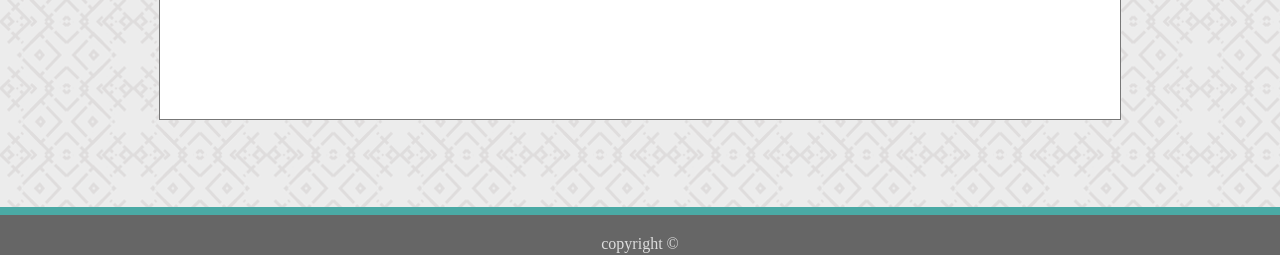
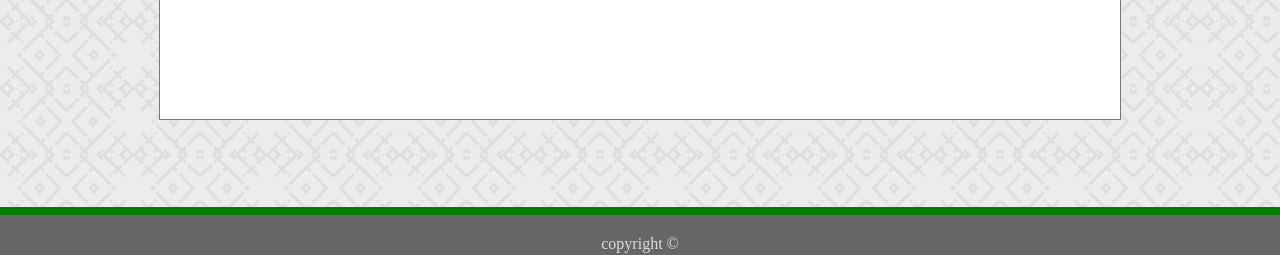
Before and after one commit to Skateboardb/Basic-Portfolio, a plain HTML site: page portfolio.html in a window 1280 px wide. Shown: the part 545-800 px from the top of the page. Drawn offline with Linux system fonts and the light colour scheme.

Commit message:
changed footer color

```diff
--- a/assets/css/style.css
+++ b/assets/css/style.css
@@ -108,7 +108,7 @@ h2{
 footer{
     position: absolute;
     bottom: 0;
-    border-top: 8px solid #4aaaa5;
+    border-top: 8px solid#008000;
     background: #666;
     left: 0px;
     right: 0px;
```
